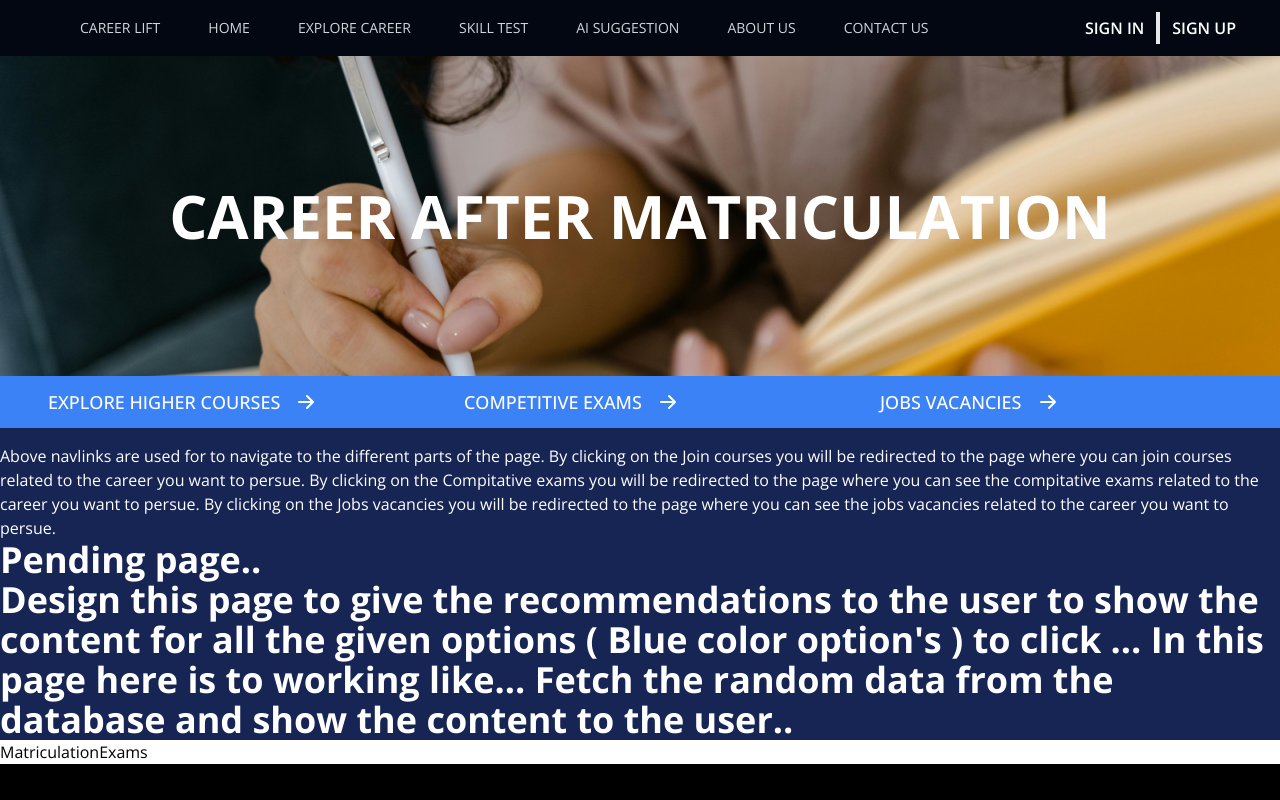
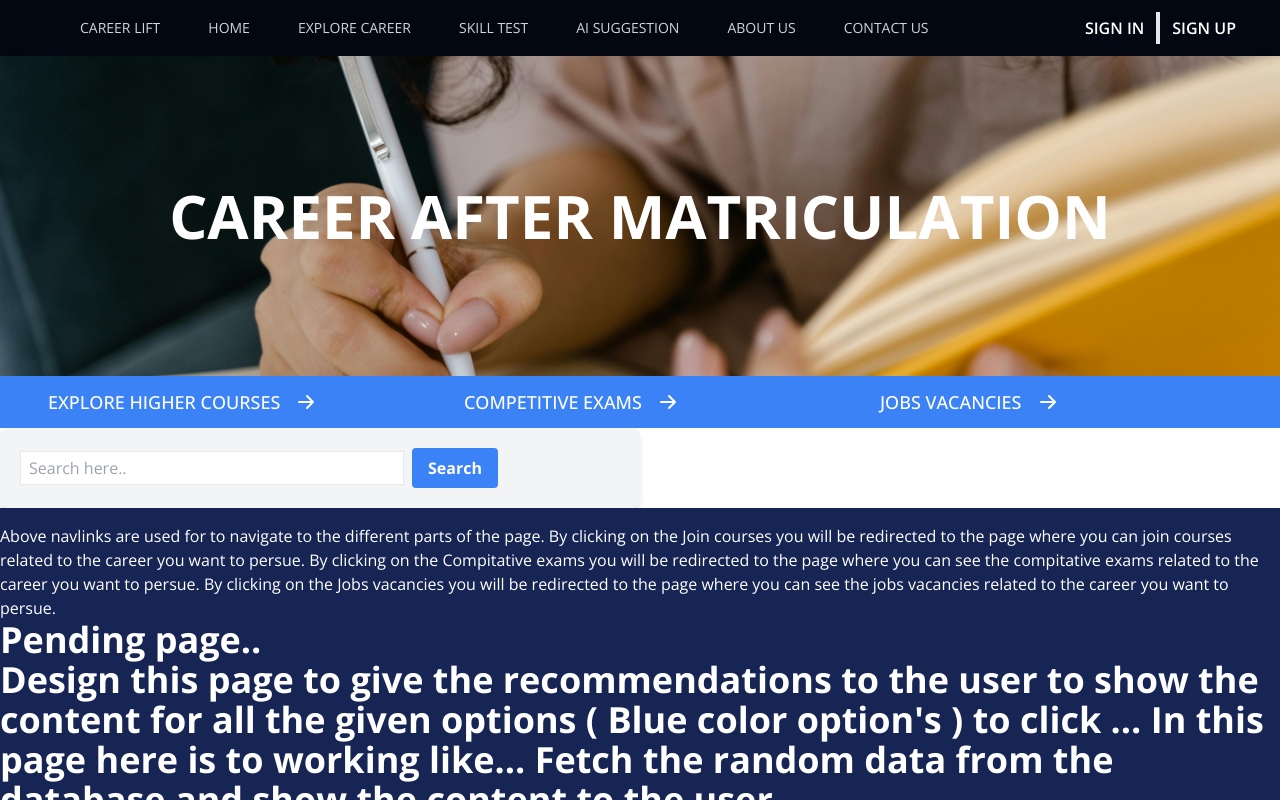
Before and after one commit to shiba-murmu/final-year, a React (Vite) app: page /ContentWindow/1 in a window 1280 px wide. Shown: the top 800 px of the page. Built offline with nearby package versions, Linux system fonts and the light colour scheme; a web font is replaced by a local one.

Commit message:
add the search bar component.

```diff
--- /dev/null
+++ b/src/components/Search and filter bar/SearchAndFilter.jsx
@@ -0,0 +1,23 @@
+import React from 'react'
+
+function SearchAndFilter() {
+  /**
+   * Kishore : This component is used to add search bar
+   * at the UI of the page..
+   */
+  return (
+    <>
+        <div className='flex flex-row w-full md:w-1/2 bg-gray-100 p-5 rounded-lg justify-between shadow-md'>
+            <div className='flex flex-row items-center'>
+                <input className='border pl-2 p-1 w-full md:w-96 outline-none'
+                type="text" name="search"  id="" placeholder='Search here..' />
+                <button className='btn ml-2 bg-blue-500 hover:bg-blue-700 text-white font-bold py-2 px-4 rounded'>
+                    Search
+                </button>
+            </div>
+        </div>
+    </>
+  );
+}
+
+export default SearchAndFilter
--- a/src/pages/Landing/Security/ExploreCareer/ContentWindow.jsx
+++ b/src/pages/Landing/Security/ExploreCareer/ContentWindow.jsx
@@ -22,6 +22,12 @@ import Graduation from "./Graduation";
 import CompetitiveExam from "./CompetitiveExam";
 import Jobs from "./Jobs";
 import { HiArrowRight } from "react-icons/hi"; // this for icons used here
+
+/**
+ * This components UI is used for to add search bar and filter bar
+ * at the UI of the page..
+ */
+import SearchAndFilter from "../../../../components/Search and filter bar/SearchAndFilter";
 
 function heading() {
   /**
@@ -115,8 +121,7 @@ function optionsOfThePage() {
         return (
           <>
             <div className="bg-blue-500 flex px-4 justify-evenly md:flex-row flex-col gap-4 md:gap-0 ">
-              <button  className="bg-blue-500 flex items-center gap-4 hover:bg-blue-700 hover:scale-105 transition duration-300 text-white font-medium text-lg py-3 px-8 rounded-0 md:w-1/3 w-full">
-
+              <button className="bg-blue-500 flex items-center gap-4 hover:bg-blue-700 hover:scale-105 transition duration-300 text-white font-medium text-lg py-3 px-8 rounded-0 md:w-1/3 w-full">
                 EXPLORE HIGHER COURSES
                 <HiArrowRight size={20} />
               </button>
@@ -246,9 +251,6 @@ function optionsOfThePage() {
 
 // *********************************************************************************************************************
 
-
-
-
 // ********************************************* Main function *******************************************************
 /**
  *
@@ -256,8 +258,8 @@ function optionsOfThePage() {
  * @returns
  */
 export default function ContentWindow() {
-// main function of this page here all the content will render from according to
-// the id's passed.../
+  // main function of this page here all the content will render from according to
+  // the id's passed.../
 
   // This function will show the content based on the id's
   const { id } = useParams();
@@ -276,6 +278,7 @@ export default function ContentWindow() {
           <>
             {heading(id)}
             {optionsOfThePage()}
+            <SearchAndFilter />
             <Matriculation />
           </>
         );
@@ -289,6 +292,7 @@ export default function ContentWindow() {
           <>
             {heading(id)}
             {optionsOfThePage()}
+            <SearchAndFilter />
             <Intermediate />
           </>
         );
@@ -302,6 +306,7 @@ export default function ContentWindow() {
           <>
             {heading(id)}
             {optionsOfThePage()}
+            <SearchAndFilter />
             <Graduation />
           </>
         );
@@ -315,6 +320,7 @@ export default function ContentWindow() {
           <>
             {heading(id)}
             {optionsOfThePage()}
+            <SearchAndFilter />
             <Jobs />
           </>
         );
@@ -328,6 +334,7 @@ export default function ContentWindow() {
           <>
             {heading()}
             {optionsOfThePage()}
+            <SearchAndFilter />
             <CompetitiveExam />
           </>
         );
--- a/src/pages/Landing/Security/ExploreCareer/ExploreCareer.jsx
+++ b/src/pages/Landing/Security/ExploreCareer/ExploreCareer.jsx
@@ -266,8 +266,6 @@ function ExploreCareer() {
           </div>
         </div>
       </div>
-
-
     </>
   );
 }
```
